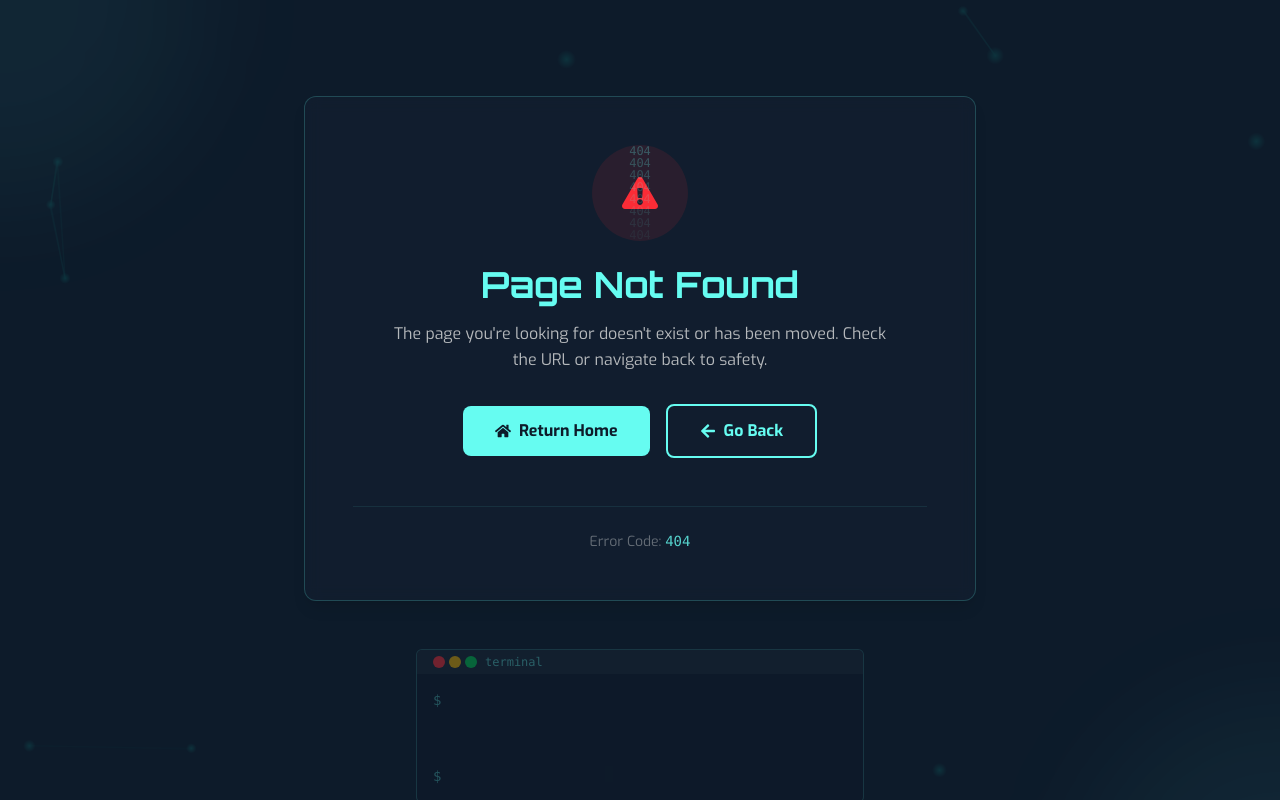
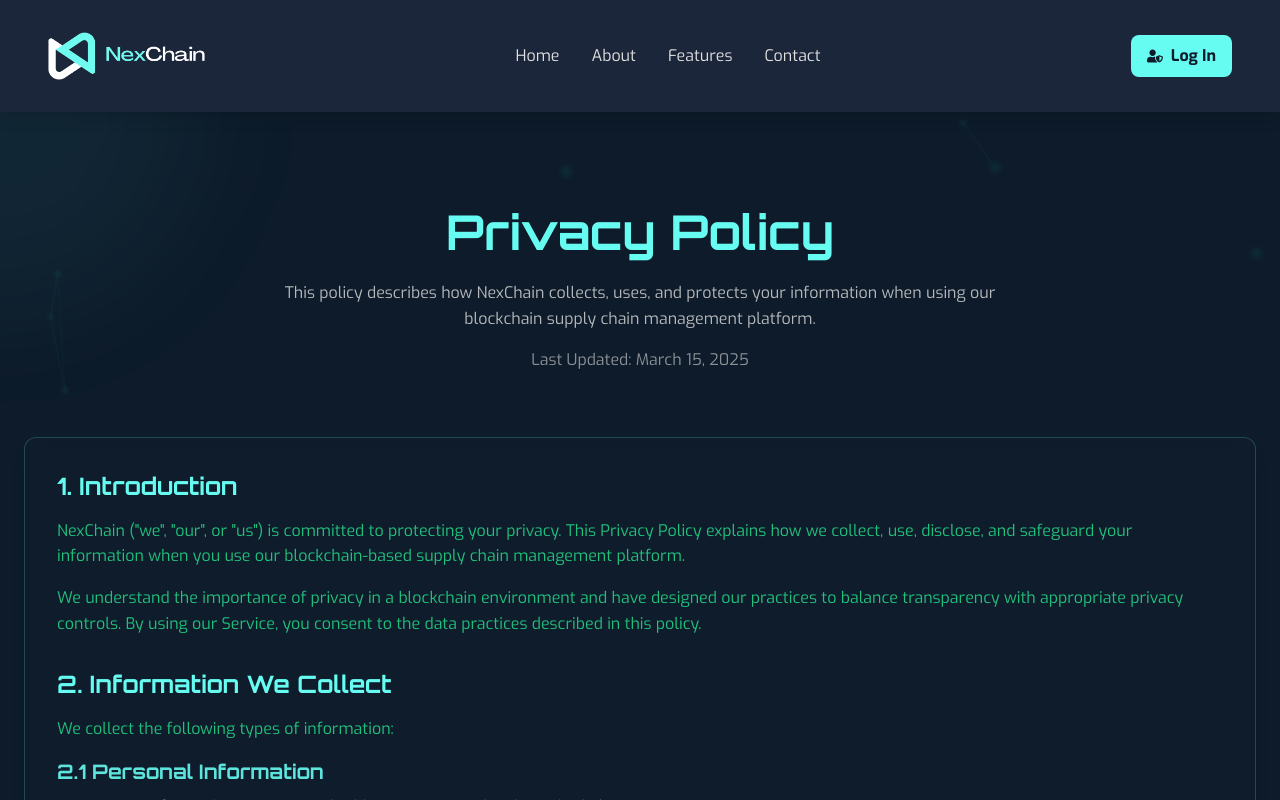
Before and after one commit to mihir-28/BlockchainSCM, a React (Vite) app in the folder frontend/: page /privacy-policy in a window 1280 px wide. Shown: the top 800 px of the page. Built offline with nearby package versions, Linux system fonts and the light colour scheme; no server answers.

Commit message:
feat: Update route paths for Terms and Privacy Policy pages

```diff
--- a/frontend/src/App.jsx
+++ b/frontend/src/App.jsx
@@ -39,7 +39,7 @@ const ROUTES_WITHOUT_TRANSITIONS = [
   '/login',
   '/register',
   '/wallet-connection',
-  '/*', // 404 pages
+  '/*',
 ];
 
 // Dashboard route prefix
@@ -86,8 +86,8 @@ const AppContent = () => {
                 <WalletConnectionPage />
               </ProtectedRoute>
             } />
-            <Route path="terms" element={<TermsPage />} />
-            <Route path="policy" element={<PolicyPage />} />
+            <Route path="terms-of-service" element={<TermsPage />} />
+            <Route path="privacy-policy" element={<PolicyPage />} />
             <Route path="support" element={<SupportPage />} />
             <Route path="faq" element={<FAQPage />} />
           </Route>
--- a/frontend/src/pages/NotFound.jsx
+++ b/frontend/src/pages/NotFound.jsx
@@ -18,7 +18,7 @@ const NotFound = () => {
         <div className="h-96 w-96 rounded-full bg-cta/5 blur-3xl absolute -bottom-48 -right-48"></div>
       </div>
 
-      <div className="container mx-auto px-6 py-24 relative z-10">
+      <div className="container mx-auto px-6 py-12 relative z-10">
         <div className="flex flex-col items-center justify-center">
           <motion.div
             initial={{ opacity: 0, scale: 0.8 }}
--- a/frontend/src/pages/PolicyPage.jsx
+++ b/frontend/src/pages/PolicyPage.jsx
@@ -245,7 +245,7 @@ const PolicyPage = () => {
           className="flex flex-wrap justify-center gap-4"
         >
           <Link
-            to="/terms"
+            to="/terms-of-service"
             className="px-6 py-3 bg-background/40 hover:bg-background/60 text-text/80 rounded-lg border border-cta/10 transition-all duration-300"
           >
             Terms of Service
--- a/frontend/src/pages/TermsPage.jsx
+++ b/frontend/src/pages/TermsPage.jsx
@@ -203,7 +203,7 @@ const TermsPage = () => {
           className="flex flex-wrap justify-center gap-4"
         >
           <Link
-            to="/policy"
+            to="/privacy-policy"
             className="px-6 py-3 bg-background/40 hover:bg-background/60 text-text/80 rounded-lg border border-cta/10 transition-all duration-300"
           >
             Privacy Policy
--- a/frontend/src/ui/Footer.jsx
+++ b/frontend/src/ui/Footer.jsx
@@ -118,10 +118,10 @@ const Footer = () => {
             <h4 className="font-bold text-text mb-4">Policies</h4>
             <ul className="space-y-2">
               <li>
-                <Link to="/policy" className="text-sm hover:text-cta transition-colors">Privacy Policy</Link>
+                <Link to="/privacy-policy" className="text-sm hover:text-cta transition-colors">Privacy Policy</Link>
               </li>
               <li>
-                <Link to="/terms" className="text-sm hover:text-cta transition-colors">Terms of Service</Link>
+                <Link to="/terms-of-service" className="text-sm hover:text-cta transition-colors">Terms of Service</Link>
               </li>
               <li>
                 <Link to="/support" className="text-sm hover:text-cta transition-colors">Support</Link>
```
